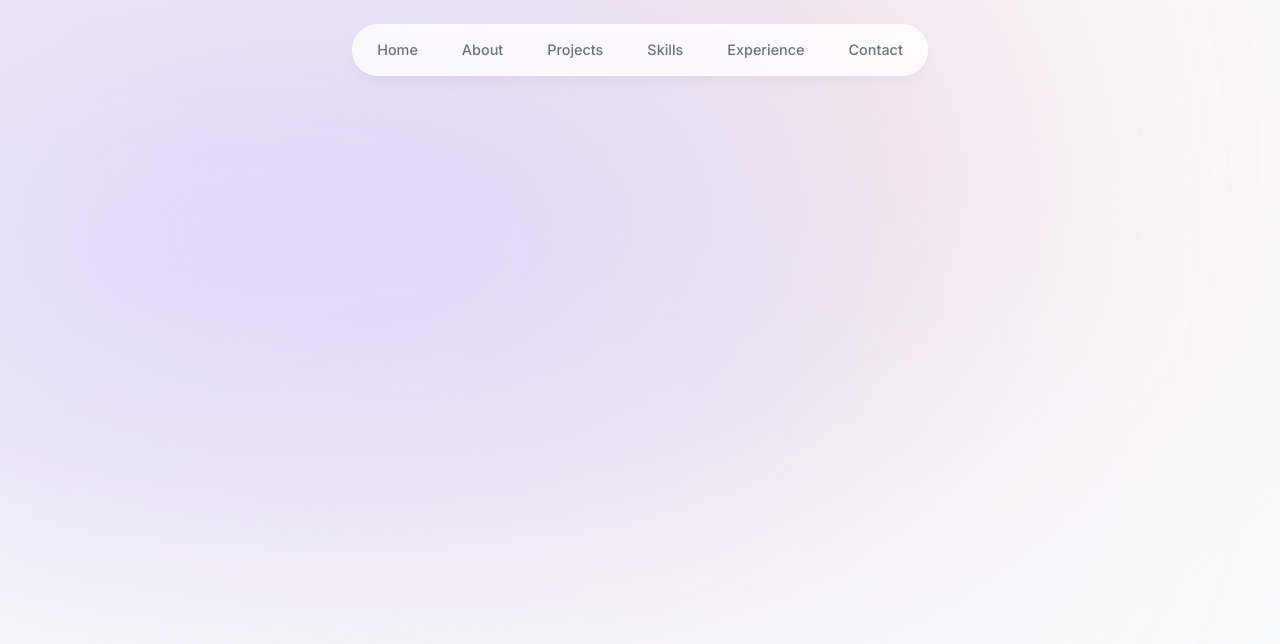
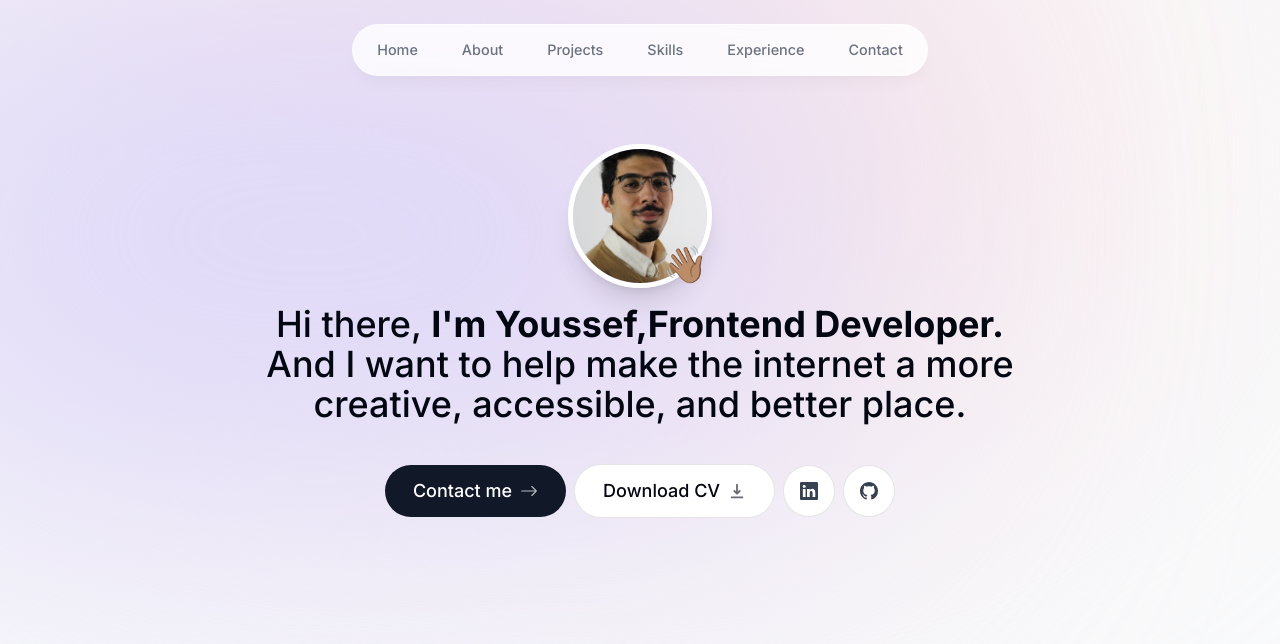
Before and after one commit to YoussefAyachi95/personal-website, a Next.js app: page / in a window 1280 px wide. Shown: the top 644 px of the page. Built offline with nearby package versions, Linux system fonts and the light colour scheme.

Commit message:
Add intro component

```diff
--- a/app/layout.tsx
+++ b/app/layout.tsx
@@ -17,7 +17,7 @@ export default function RootLayout({
 }) {
   return (
     <html lang="en">
-      <body className={`${inter.className} bg-gray-50 text-gray-950 relative`}>
+      <body className={`${inter.className} bg-gray-50 text-gray-950 relative pt-28 sm:pt-36`}>
         <div className="bg-[#fbe2e3] absolute -z-10 top-[-6rem] right-[11rem] h-[31.25rem] w-[31.25rem] rounded-full blur-[10rem] sm:w-[68.75rem]"></div>
         <div className="bg-[#dbd7fb] absolute -z-10 top-[-1rem] left-[-35rem] h-[31.25rem] w-[50rem] rounded-full blur-[10rem] sm:w-[68.75rem] md:left-[-33rem] lg:left-[-28rem] xl:left-[-15rem] 2xl:left-[-5rem]"></div>
         <Header />
--- a/app/page.tsx
+++ b/app/page.tsx
@@ -1,9 +1,9 @@
-
+import Intro from "@/components/Intro";
 
 export default function Home() {
   return (
-    <main className="">
-
+    <main className="flex flex-col items-center px-4">
+      <Intro />
     </main>
   )
 }
--- /dev/null
+++ b/app/resume/page.tsx
@@ -0,0 +1,7 @@
+import React from 'react'
+
+export default function page() {
+  return (
+    <object data="CV.pdf" type="application/pdf" className="h-screen w-screen overflow-hidden" />
+  )
+}
--- /dev/null
+++ b/components/Intro.tsx
@@ -0,0 +1,88 @@
+"use client"
+
+import React from 'react'
+import Image from 'next/image'
+import Link from 'next/link'
+import { motion } from 'framer-motion'
+import { BsArrowRight, BsLinkedin, BsGithub } from'react-icons/bs'
+import { HiDownload } from'react-icons/hi'
+
+import meImg from '@/public/me.jpg'
+
+export default function Intro() {
+  return (
+    <section className="mb-28 max-w-[50rem] text-center sm:mb-0">
+        <div className="flex items-center justify-center">
+            <div className="relative">
+                <motion.div initial={{ opacity: 0, scale: 0 }} animate={{ opacity: 1, scale: 1 }} transition={{ type: "tween", duration: 0.2 }}>
+                    <Image
+                    src={meImg}
+                    alt="Youssef Ayachi portrait"
+                    width="192"
+                    height="192"
+                    quality="95"
+                    priority={true}
+                    className="h-36 w-36 object-cover rounded-full border-[0.35rem] border-white shadow-xl"
+                    />
+                </motion.div>
+
+                <motion.span
+                // animation-wave
+                className="text-4xl absolute bottom-1 right-1"
+                initial={{ opacity: 0, scale: 0 }}
+                animate={{ opacity: 1, scale: 1 }}
+                transition={{ type: "spring", stiffness: 125, delay: 0.1, duration: 0.7 }}>
+                    👋🏽
+                </motion.span>
+            </div>
+        </div>
+
+        <motion.p
+         className="mb-10 mt-4 px-4 text-2xl font-medium !leading[1.5] sm:text-4xl"
+         initial={{ opacity: 0, y: 100 }}
+         animate={{ opacity: 1, y: 0 }}
+         >
+            <span>Hi there, </span>
+            <span className="font-bold">I&apos;m <span className="hover:underline">Youssef,</span>Frontend Developer. </span>
+            <span>And I want to help make the internet a more creative, accessible, and better place.</span>
+        </motion.p>
+
+        <motion.div
+        className="flex flex-col sm:flex-row items-center justify-center gap-2 px-4 text-lg font-medium"
+        initial={{ opacity: 0, y: 100 }}
+        animate={{ opacity: 1, y: 0 }}
+        transition={{
+            delay: 0.1,
+        }}
+        >
+            <Link href="#contact"
+            className="group bg-gray-900 text-white px-7 py-3 flex items-center gap-2 rounded-full
+            outline-none focus:scale-110 hover:scale-110 hover:bg-gray-950 active:scale-105 transition">
+                Contact me <BsArrowRight className="opacity-70 group-hover:translate-x-1 transition" />
+            </Link>
+
+            <Link href="/resume"
+            className="group bg-white px-7 py-3 flex items-center gap-2 rounded-full
+            outline-none focus:scale-110 hover:scale-110 active:scale-105 transition border border-black/10">
+                Download CV <HiDownload className="opacity-60 group-hover:translate-y-1 transition" />
+            </Link>
+
+            <a
+            href="https://www.linkedin.com/in/youssef-ayachi-0a097b229/"
+            target="_blank"
+            className="bg-white p-4 text-gray-700 flex items-center gap-2 rounded-full focus:scale-[1.15] hover:scale-[1.15]
+            hover:text-gray-950 active:scale-105 transition border border-black/10">
+                <BsLinkedin />
+            </a>
+
+            <a
+            href="https://github.com/YoussefAyachi95"
+            target="_blank"
+            className="bg-white p-4 text-gray-700 flex items-center gap-2 rounded-full focus:scale-[1.15] hover:scale-[1.15]
+            hover:text-gray-950 active:scale-105 transition border border-black/10">
+                <BsGithub />
+            </a>
+        </motion.div>
+    </section>
+  )
+}
--- a/tailwind.config.ts
+++ b/tailwind.config.ts
@@ -13,6 +13,21 @@ const config: Config = {
         'gradient-conic':
           'conic-gradient(from 180deg at 50% 50%, var(--tw-gradient-stops))',
       },
+      keyframes: {
+        wave: {
+          '0%': { transform: 'rotate(0.0deg)' },
+          '15%': { transform: 'rotate(14.0deg)' },
+          '30%': { transform: 'rotate(-8.0deg)' },
+          '40%': { transform: 'rotate(14.0deg)' },
+          '50%': { transform: 'rotate(-4.0deg)' },
+          '60%': { transform: 'rotate(10.0deg)' },
+          '70%': { transform: 'rotate(0.0deg)' },
+          '100%': { transform: 'rotate(0.0deg)' },
+        }
+      },
+      animation: {
+        wave: 'wave 1.5s linear infinite',
+      },
     },
   },
   plugins: [],
```
Also changed, not shown: public/me.jpg (added).
